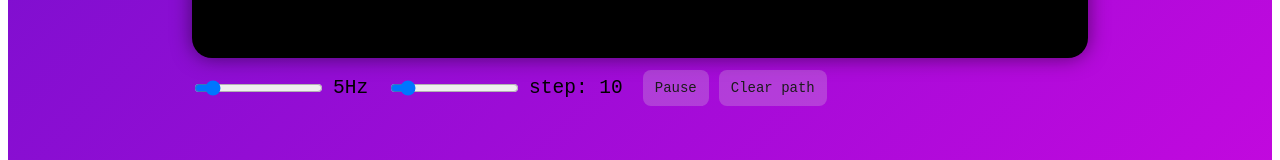
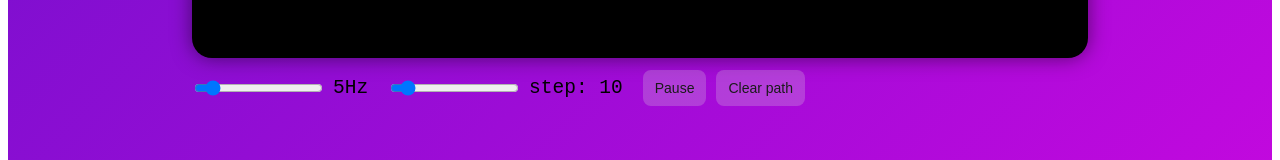
Before and after one commit to teshanshanuka/mypage, a SvelteKit app: page / in a window 1280 px wide. Shown: the part 534-694 px from the top of the page. Built offline with nearby package versions, Linux system fonts and the light colour scheme.

Commit message:
chore: monospace everywhere

```diff
--- a/src/routes/+page.svelte
+++ b/src/routes/+page.svelte
@@ -89,7 +89,6 @@
 <style>
   .welcome {
     text-align: left;
-    font-family: monospace;
     font-size: 2.5em;
   }
 
@@ -153,7 +152,6 @@
     color: #1b1b1b;
     cursor: pointer;
     display: inline-block;
-    font-family: monospace;
     font-size: 14px;
     margin: 0;
     padding: 10px 12px;
@@ -201,5 +199,6 @@
     font-family: monospace;
     height: 100vh;
     overflow: hidden;
+    font-family: monospace;
   }
 </style>
```
